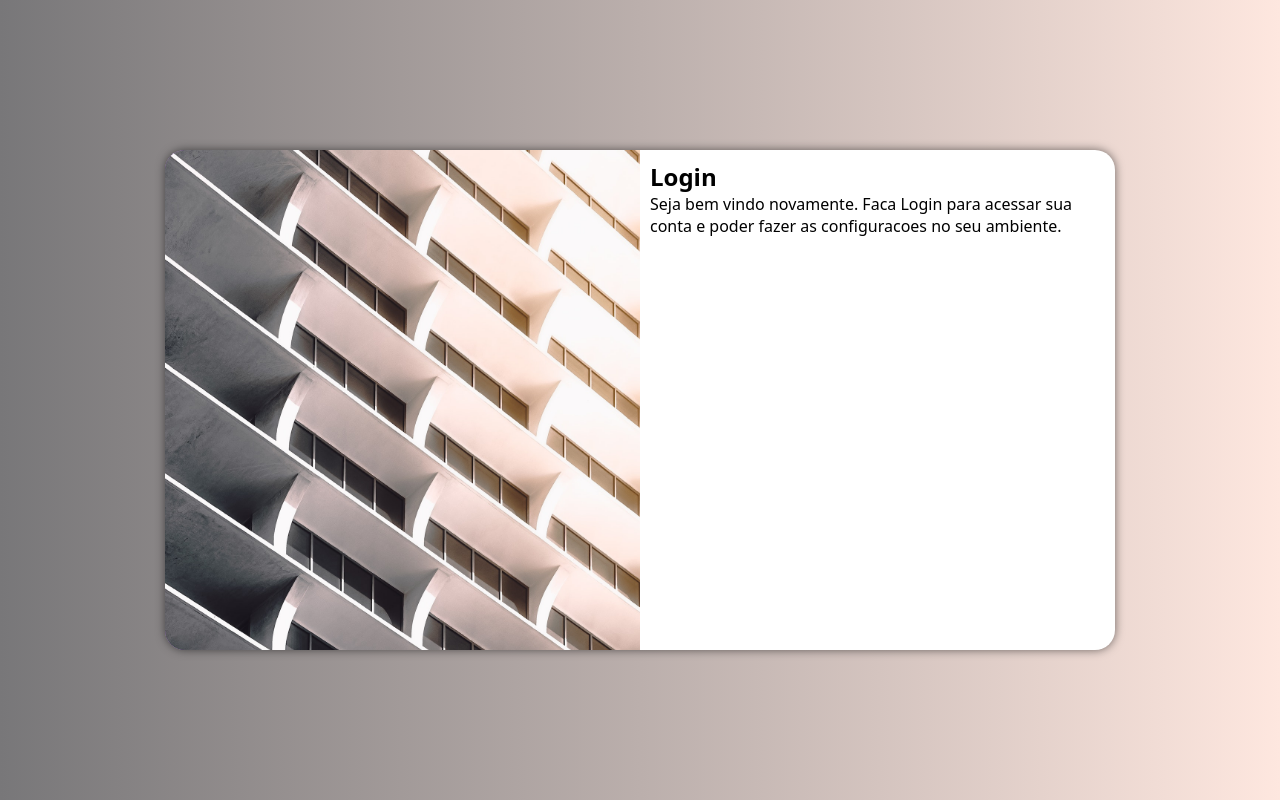
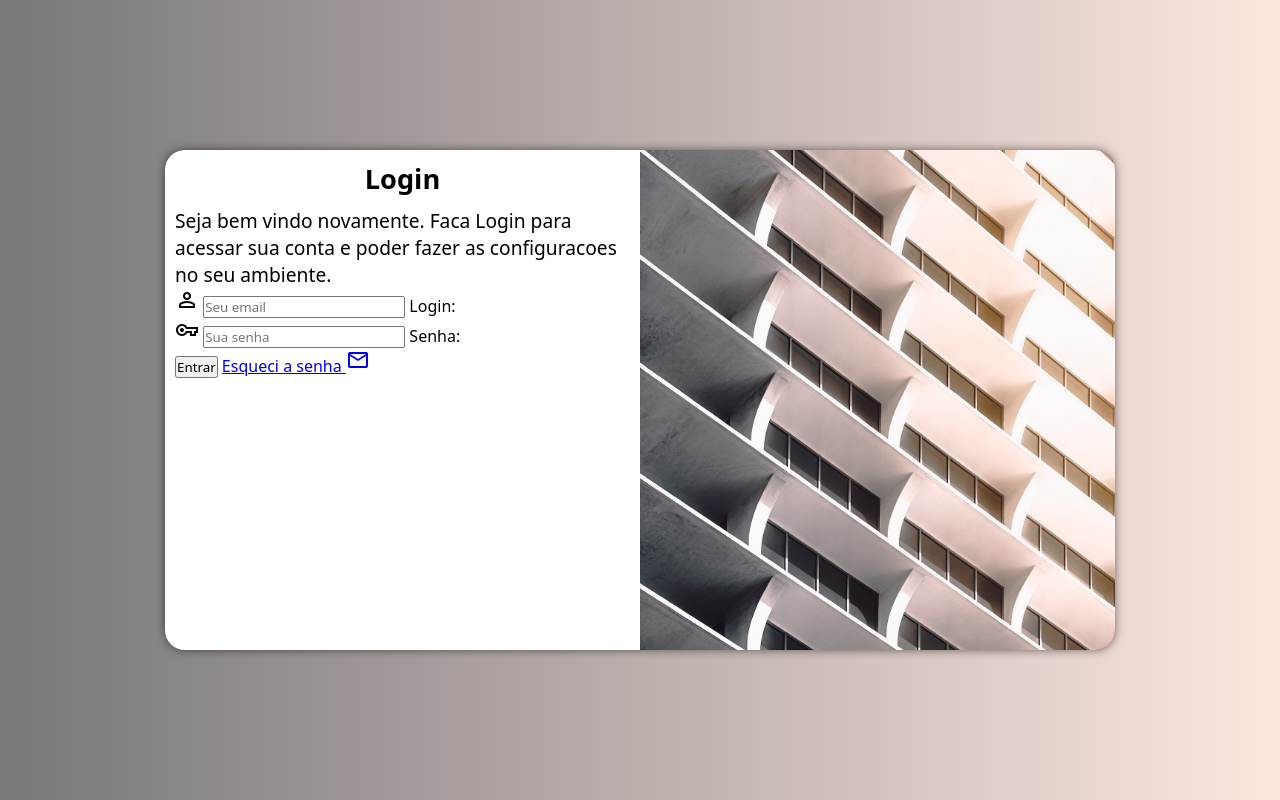
Before and after one commit to CesarMachado7/Projeto-login, a plain HTML site: page index.html in a window 1280 px wide. Drawn offline with nearby package versions, Linux system fonts and the light colour scheme.

Commit message:
adicionei o formulario

```diff
--- a/estilos/media-query.css
+++ b/estilos/media-query.css
@@ -30,15 +30,22 @@
     }
 
     section#login > div#imagem{
-        float: left;
+        float: right;
         width: 50%;
         height: 100%;
     }
 
     section#login > div#formulario{
-        float: right;
+        float: left;
         width: 50%;
 
     }
 
+    div#formulario > h1{
+        font-size: 1.7em;
+    }
+    div#formulario > p{
+        font-size: 1.2em;
+    }
+
 }
--- a/estilos/style.css
+++ b/estilos/style.css
@@ -57,3 +57,13 @@ section#login > div#formulario{
     padding: 10px;
 
 }
+
+div#formulario > h1{
+    text-align: center;
+    margin-bottom: 10px;
+
+}
+
+div#formulario > p{
+    font-size: 0.8em;
+}
--- a/index.html
+++ b/index.html
@@ -6,6 +6,7 @@
     <title>Login</title>
     <link rel="stylesheet" href="estilos/style.css">
     <link rel="stylesheet" href="estilos/media-query.css">
+    <link href="https://fonts.googleapis.com/css2?family=Material+Symbols+Outlined:opsz,wght,FILL,GRAD@20..48,100..700,0..1,-50..200" rel="stylesheet" />
 </head>
 <body>
     <main>
@@ -16,8 +17,23 @@
             <div id="formulario">
                 <h1>Login</h1>
                 <p>Seja bem vindo novamente. Faca Login para acessar sua conta e poder fazer as configuracoes no seu ambiente.</p>
-                <form action="login.php" method="post">
+                <form action="login.php" method="post" autocomplete="on">
+                    <div class="campo">
+                        <span class="material-symbols-outlined">person</span>
+                        <input type="email" name="login" id="ilogin" placeholder="Seu email" autocomplete="email" required maxlength="30">
+                        <label for="ilogin">Login:</label>
+                    </div>
 
+                    <div class="campo">
+                        <span class="material-symbols-outlined">vpn_key</span>
+                        <input type="password" name="senha" id="isenha" placeholder="Sua senha" autocomplete="current-password"
+                        required minlength="10" maxlength="30">
+                        <label for="isenha">Senha:</label>
+                    </div>
+                    <input type="submit" value="Entrar">
+                    <a href="esqueci.html">Esqueci a senha
+                        <span class="material-symbols-outlined">mail</span>
+                    </a>
                 </form>
             </div>
 
```
